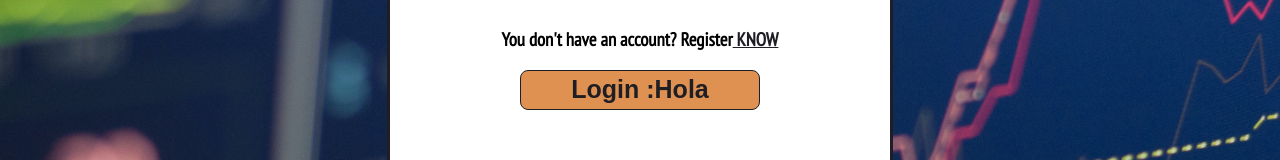
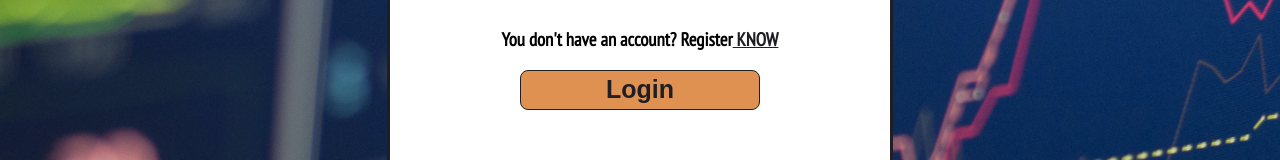
Before and after one commit to juanpablomancera/Stock-screener, a React (Create React App) app: page /login in a window 1280 px wide. Shown: the part 542-702 px from the top of the page. Built offline with nearby package versions, Linux system fonts and the light colour scheme.

Commit message:
component Token added

```diff
--- a/src/App.js
+++ b/src/App.js
@@ -3,6 +3,7 @@ import {
     BrowserRouter,
     Routes,
     Route,
+    Navigate
 } from "react-router-dom";
 
 import './index.css';
@@ -10,17 +11,37 @@ import Main from './Main';
 import Register from "./Register"
 import Login from "./Login"
 import Screener from "./Screener"
+import {token} from "./Token"
 
 export default function App() {
+    const [credential, setCredential] = React.useState(
+        sessionStorage.getItem("token")
+    )
+
+
+
+    function PrivateRoute({children}) {
+        return credential ? children  : <Navigate to="/login"/>
+    }
     return (
+        <token.Provider value={[credential, setCredential]}>
         <BrowserRouter>
             <Routes>
                     <Route path="/" element={<Main/>}/>
                     <Route path="register" element={<Register/>}/>
                     <Route path="login" element={<Login/>}/>
-                    <Route path="stockscreener" element={<Screener/>}/>
+                    <Route
+                        path="stockscreener"
+                        element={
+                            <PrivateRoute >
+                                <Screener />
+                            </PrivateRoute>
+                        }
+                    />
+
                 </Routes>
         </BrowserRouter>
+        </token.Provider>
     )
 
 }
--- a/src/Login.js
+++ b/src/Login.js
@@ -1,9 +1,12 @@
-import React from "react"
+import {React} from "react"
 import Navbar from "./components/Navbar";
 import Footer from "./components/Footer";
 import LoginForm from "./components/LoginForm";
 
+
+
 export default function Login() {
+
     return (
         <>
             <Navbar />
--- a/src/Screener.js
+++ b/src/Screener.js
@@ -2,6 +2,7 @@ import React from "react"
 import Navbar from "./components/Navbar";
 import Footer from "./components/Footer";
 import ScreenerTemplate from "./components/ScreenerTemplate";
+
 
 export default function Screener() {
     return (
--- /dev/null
+++ b/src/Token.js
@@ -0,0 +1,3 @@
+import React from "react";
+
+export const token = React.createContext("")
--- a/src/components/LoginForm.js
+++ b/src/components/LoginForm.js
@@ -2,14 +2,16 @@ import React from "react"
 import "../ComponentsStyles/forms.css"
 import {Link} from "react-router-dom";
 
+
 export default function LoginForm(){
+
+
     const [formData, setFormData] = React.useState(
         {
             username: "",
             password: "",
         }
     )
-    const [parrafo, setParrafo] = React.useState("Hola")
 
     function handleChange(event) {
         const {name, value} = event.target
@@ -32,12 +34,14 @@ export default function LoginForm(){
             }
         });
 
-        fetch(request).then(res => res.json()).then(data => setParrafo(data._c))
+        fetch(request).then(res => res.json()).then(data => console.log(data))
 
         setFormData({
             username: "",
             password:""
         })
+
+
     }
     return (
         <div className="login-form">
@@ -65,7 +69,7 @@ export default function LoginForm(){
                     <h3>You don't have an account? Register
                         <Link to="/register" style={{ textDecoration: 'underline',color:'#1E1E24' }}> KNOW</Link>
                     </h3>
-                <button className="login-form-btn" onClick={handleSubmit}>Login  :{parrafo}</button>
+                <button className="login-form-btn" onClick={handleSubmit}>Login</button>
             </div>
         </div>
     )
--- a/src/index.js
+++ b/src/index.js
@@ -4,6 +4,7 @@ import './index.css';
 import App from './App';
 
 
+
 ReactDOM.render(
     <App/>
     , document.getElementById('root')
```
